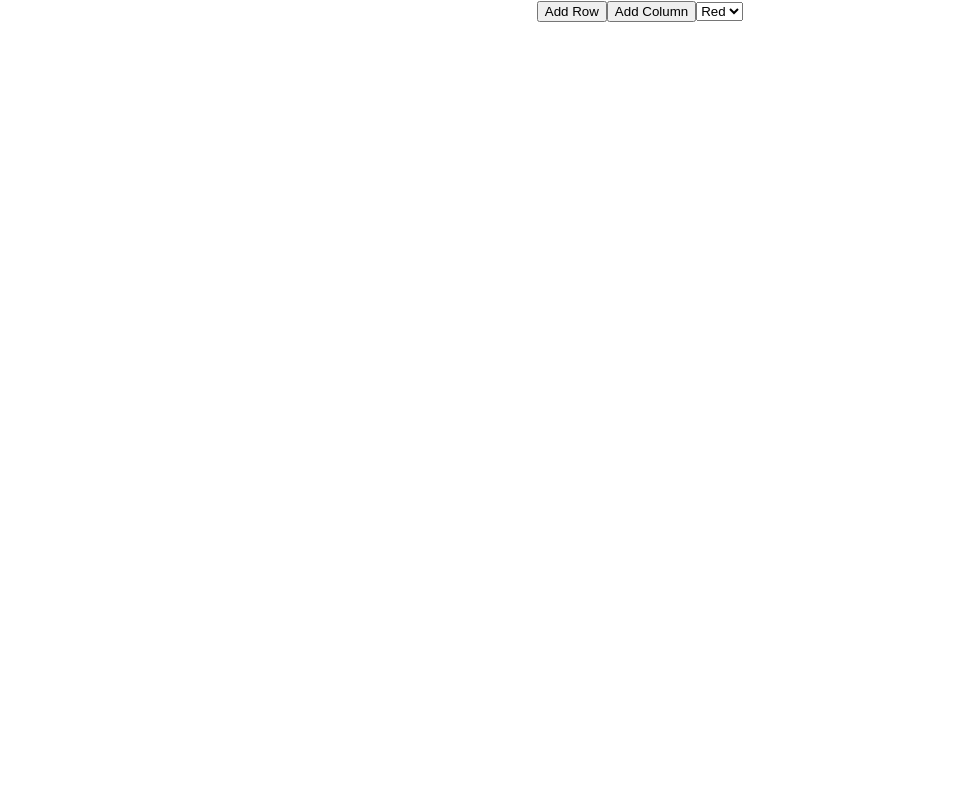
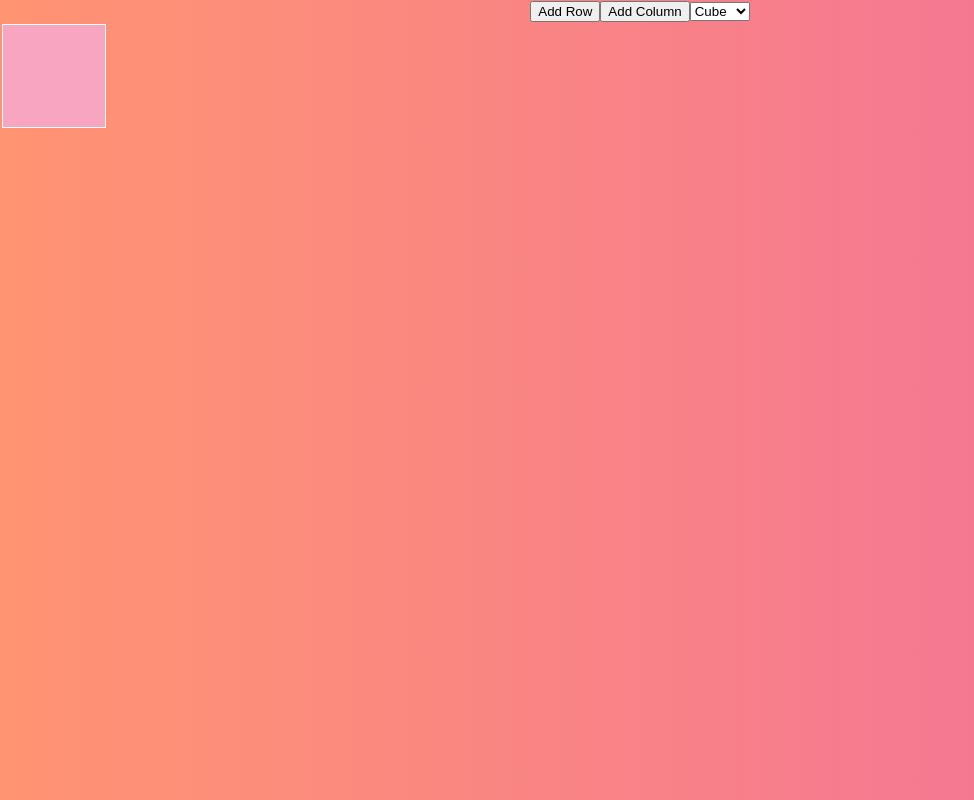
Before and after one commit to anastasiya-chabotska/Assignment-8, a React (Create React App) app: page / in a window 1280 px wide. Shown: the whole page, without its empty margins (0-974 px from the left). Built offline with nearby package versions, Linux system fonts and the light colour scheme.

Commit message:
finished add feature

```diff
--- a/src/App.js
+++ b/src/App.js
@@ -1,21 +1,36 @@
-import logo from "./logo.svg";
 import "./App.css";
 import Table from "./components/Table";
+import React from 'react';
+// Count how many column
 
-function App() {
-  return (
-    <div className="App">
-      <button>Add Row</button>
-      <button>Add Column</button>
-      <select>
-        <option>Red</option>
-        <option>Red</option>
-        <option>Red</option>
-      </select>
+class App extends React.Component {
 
-      <Table />
-    </div>
-  );
+  state = { currentColumn: 1, currentRow: 1, color: 'cube' ,isClicked:'false'};
+  addColumn = () => {
+    this.setState({ currentColumn: this.state.currentColumn += 1 })
+  }
+  addRow = () => {
+    this.setState({ currentRow: this.state.currentRow += 1 })
+  }
+  setColor = (e) => {
+    this.setState({ color: e.target.value })
+  }
+  render() {
+    return (
+      <div className="App">
+        <button type="button" onClick={this.addRow}>Add Row</button>
+        <button type="button" onClick={this.addColumn}>Add Column</button>
+        <select onChange={this.setColor}>
+          <option value ="cube">Cube</option>
+          <option value="red">Red</option>
+          <option value="blue">Blue</option>
+          <option value="green">Green</option>
+        </select>
+
+        <Table column={this.state.currentColumn} row={this.state.currentRow} color = {this.state.color} />
+      </div>
+    );
+  }
 }
 
 export default App;
--- a/src/components/Table.jsx
+++ b/src/components/Table.jsx
@@ -1,10 +1,16 @@
-import React, { Component } from "react";
+import React from "react";
 import TableRow from "./TableRow";
 
-const Table = () => {
+const Table = (props) => {
+  let arr = [];
+  for(let i = 0; i < props.row; i++){
+    arr.push(<TableRow  key = {i}column = {props.column} color  = {props.color}/>);
+  }
   return (
     <table>
-      <TableRow />
+      <tbody>
+        {arr}
+      </tbody>
     </table>
   );
 };
--- a/src/components/TableCell.jsx
+++ b/src/components/TableCell.jsx
@@ -1,7 +1,12 @@
-import React, { Component } from "react";
+import React from "react";
 
-const TableCell = () => {
-  return <td></td>;
+
+
+const TableCell = (props) => {
+  console.log(props)
+  const changeColor = () => {
+  }
+  return <td Click={changeColor} className= {"cube "} ></td>
 };
 
 export default TableCell;
--- a/src/components/TableRow.jsx
+++ b/src/components/TableRow.jsx
@@ -1,10 +1,13 @@
-import React, { Component } from "react";
 import TableCell from "./TableCell";
 
-const TableRow = () => {
+const TableRow = (props) => {
+  let columns = [];
+  for(let i = 0; i < props.column; i++){
+    columns.push(<TableCell color = {props.color} key = {i}/>);
+  }
   return (
     <tr>
-      <TableCell />
+      {columns}
     </tr>
   );
 };
--- a/src/index.css
+++ b/src/index.css
@@ -5,6 +5,34 @@ body {
     sans-serif;
   -webkit-font-smoothing: antialiased;
   -moz-osx-font-smoothing: grayscale;
+  background: #f2709c;  /* fallback for old browsers */
+  background: -webkit-linear-gradient(to right, #ff9472, #f2709c);  /* Chrome 10-25, Safari 5.1-6 */
+  background: linear-gradient(to right, #ff9472, #f2709c); /* W3C, IE 10+/ Edge, Firefox 16+, Chrome 26+, Opera 12+, Safari 7+ */
+}
+
+.cube{
+  width:100px;
+  height:100px;
+  background-color:#f8a5c2;
+  border:1px solid white;
+}
+.red{
+  background-color: red;
+  width:100px;
+  height:100px;
+  border:1px solid white;
+}
+.blue{
+  background-color: blue;
+  width:100px;
+  height:100px;
+  border:1px solid white;
+}
+.green{
+  background-color: green;
+  width:100px;
+  height:100px;
+  border:1px solid white;
 }
 
 code {
```
Also changed, not shown: 1 other file (tests, documents, lock files or other folders).
